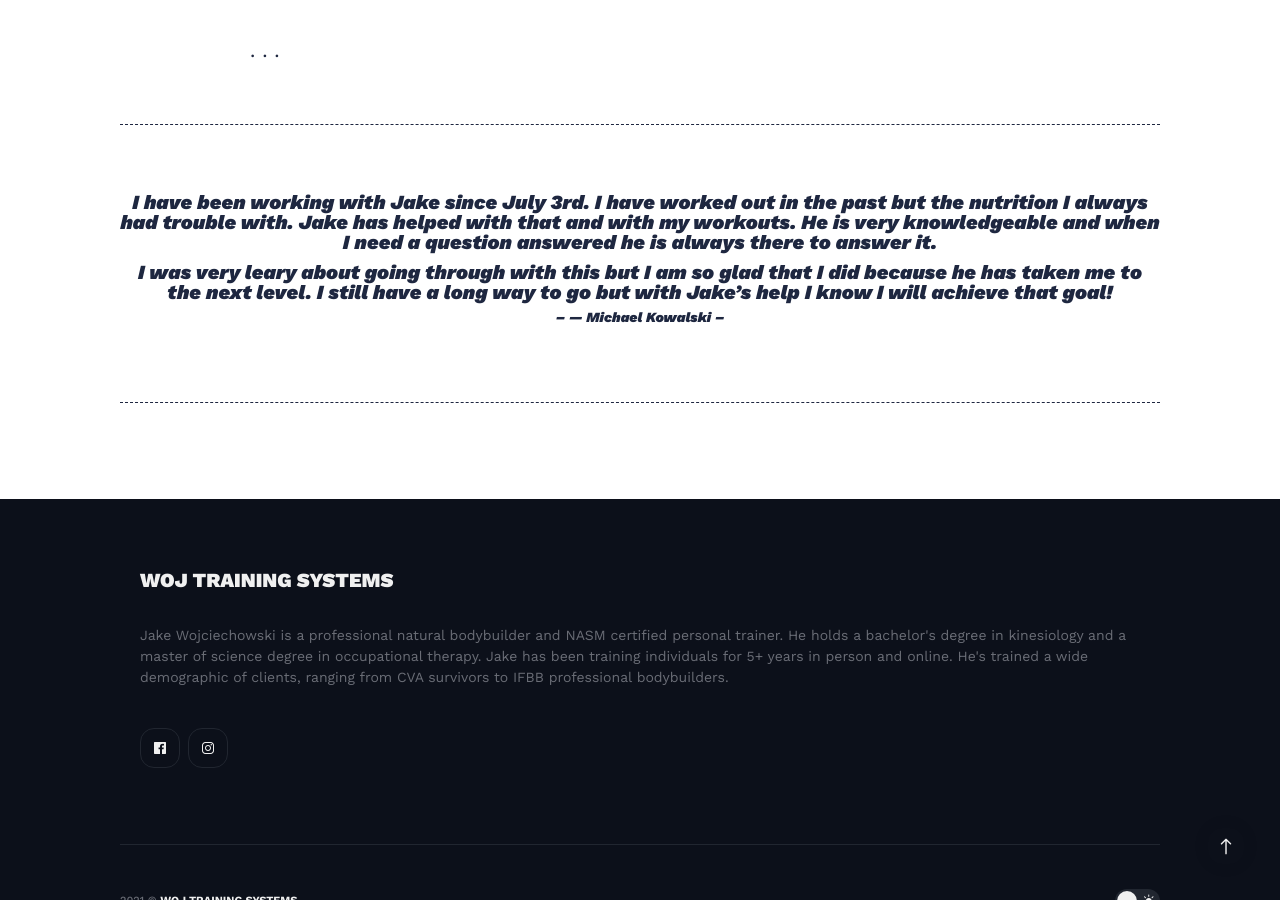
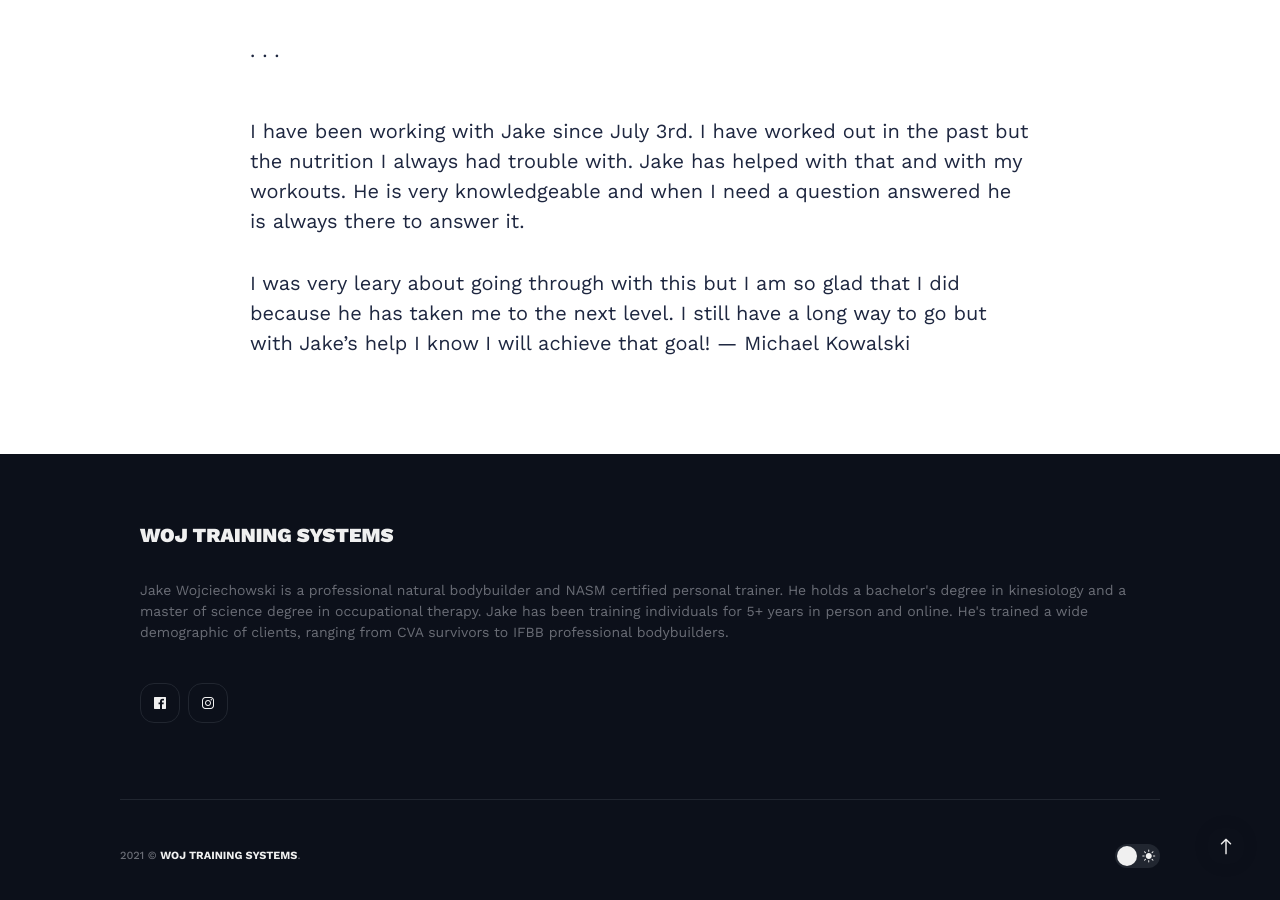
Before and after one commit to wojtrainingsystems/wojtrainingsystems.github.io, a Jekyll site: the page built from _pages/testimonies.md, in a window 1280 px wide and 900 px high, scrolled down 8528 px. Built offline with Jekyll 4.4.1, drawn with Linux system fonts in a browser that asks for light colours; nearby versions of some CDN libraries; part of the change alters nothing that is shown.

```diff
--- a/_pages/testimonies.md
+++ b/_pages/testimonies.md
@@ -122,7 +122,7 @@ Since I’ve started with him, I’ve not only progressed my numbers in the gym,
 
 ---
 
-> I have been working with Jake since July 3rd. I have worked out in the past but the nutrition I always had trouble with. Jake has helped with that and with my workouts. He is very knowledgeable and when I need a question answered he is always there to answer it.
->
-> I was very leary about going through with this but I am so glad that I did because he has taken me to the next level. I still have a long way to go but with Jake's help I know I will achieve that goal!
-> <cite> — Michael Kowalski </cite>
+I have been working with Jake since July 3rd. I have worked out in the past but the nutrition I always had trouble with. Jake has helped with that and with my workouts. He is very knowledgeable and when I need a question answered he is always there to answer it.
+
+I was very leary about going through with this but I am so glad that I did because he has taken me to the next level. I still have a long way to go but with Jake's help I know I will achieve that goal!
+— Michael Kowalski
```
